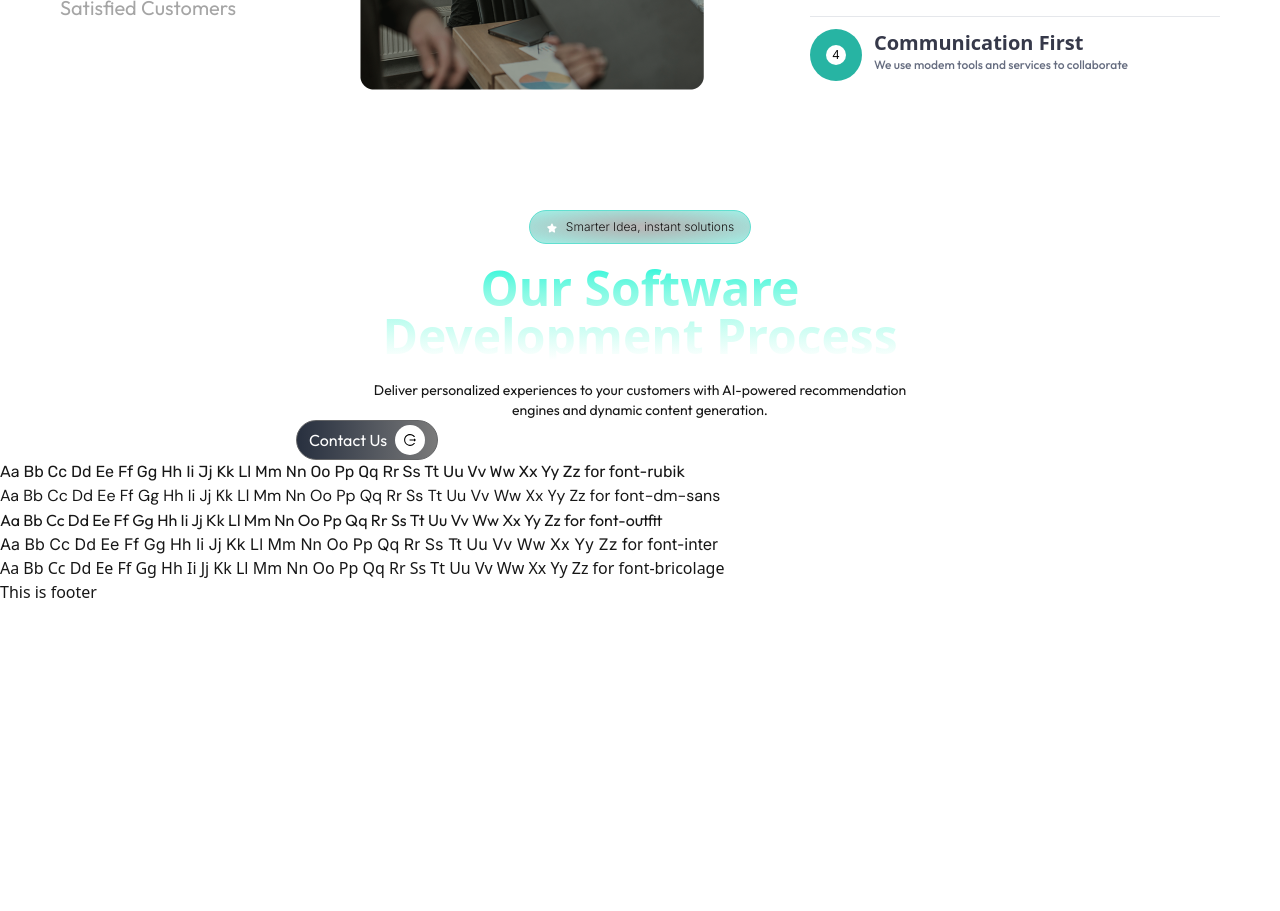
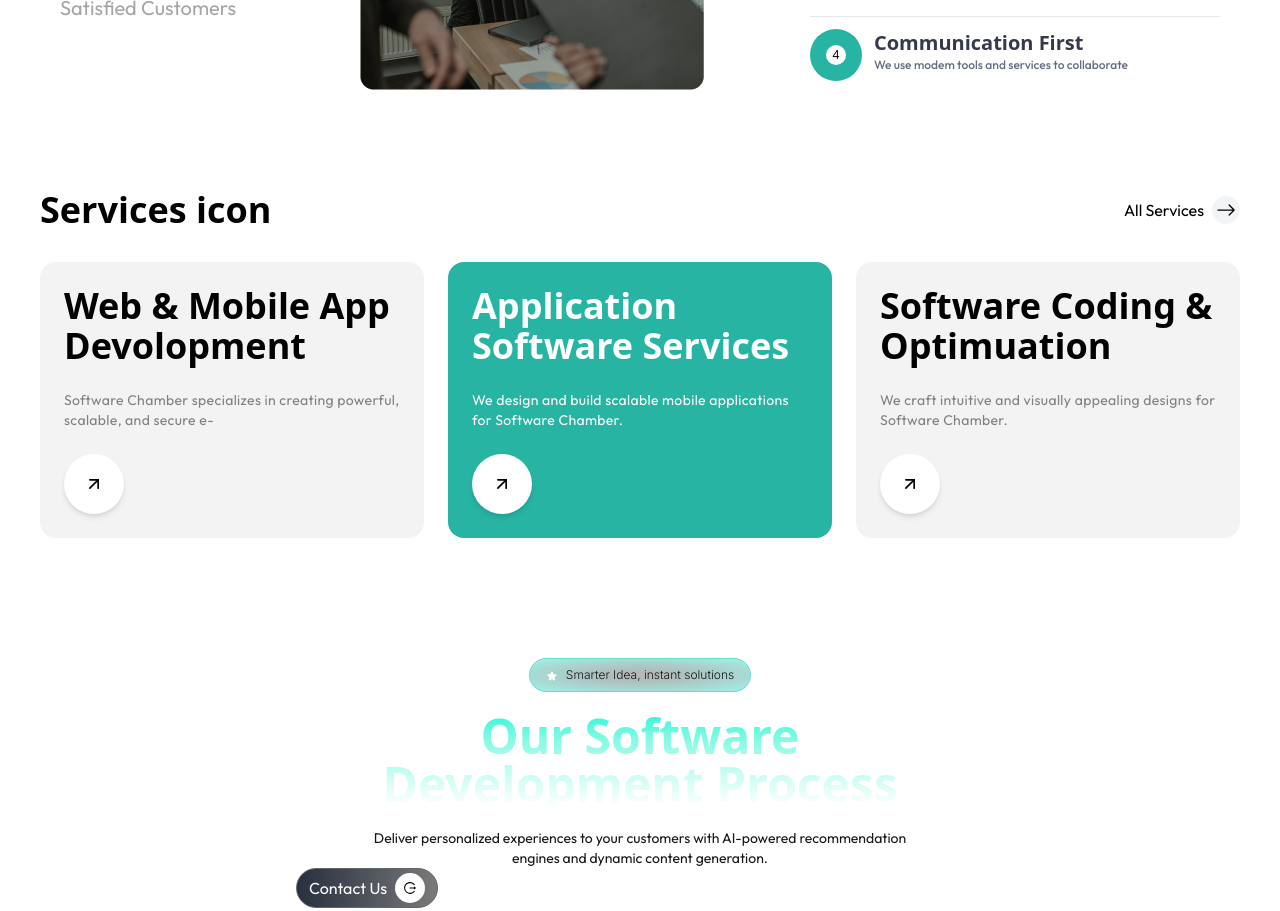
Before and after one commit to developerMohib/software-chamber, a Next.js app: page / in a window 1280 px wide. Shown: the part 860-1771 px from the top of the page. Before the commit the page ends 1464 px from the top, so only its background shows below. Built offline with nearby package versions, Linux system fonts and the light colour scheme.

Commit message:
servives section added

```diff
--- a/src/components/home/MyHome.tsx
+++ b/src/components/home/MyHome.tsx
@@ -2,12 +2,14 @@ import React from 'react';
 import Banner from '../banner/Banner';
 import Process from '../process/Process';
 import Aboutus from '../aboutUs/Aboutus';
+import Services from '../services/Services';
 
 const MyHome = () => {
     return (
         <div>
             <Banner />
             <Aboutus />
+            <Services />
             <Process />
 
 
--- /dev/null
+++ b/src/components/services/Services.tsx
@@ -0,0 +1,56 @@
+import { BsArrowRight } from "react-icons/bs";
+import { FiArrowUpRight } from "react-icons/fi";
+const servicesList = [
+    {
+        "title": "Web & Mobile App Devolopment",
+        "description": "Software Chamber specializes in creating powerful, scalable, and secure e-",
+        "color": "gray"
+    },
+    {
+        "title": "Application Software Services",
+        "description": "We design and build scalable mobile applications for Software Chamber. ",
+        "color": "green"
+    },
+    {
+        "title": "Software Coding & Optimuation",
+        "description": "We craft intuitive and visually appealing designs for Software Chamber.",
+        "color": "gray"
+    }
+]
+
+const Services = () => {
+    return (
+        <section className="bg-white p-10">
+            <div className='flex items-center justify-between mt-5 mb-8'>
+                <h1 className='text-4xl text-black font-semibold font-bricolageGrotesque'>Services icon</h1>
+                <button className="font-outfit text-black flex items-center gap-2"> All Services <span className="bg-gray-100 rounded-full p-1"> <BsArrowRight className="text-xl" /> </span> </button>
+            </div>
+
+            <div className="grid grid-cols-1 md:grid-cols-3 gap-6 hover:duration-200">
+                {servicesList?.map((card, index) => {
+                    const isGreen = card.color === "green";
+                    return (
+                        <div
+                            key={index}
+                            className={`rounded-2xl p-6 transform transition-all duration-300
+              ${isGreen ? "bg-[#27B4A3] text-white" : "bg-[#F3F3F3]"}
+              text-black hover:-translate-y-1`}
+                        >
+                            <h1 className= {`text-4xl ${isGreen ? "text-white" : "text-black"} font-semibold mb-2 font-bricolageGrotesque`} >{card.title}</h1>
+                            <p className={`my-6 tracking-wide font-outfit text-sm ${isGreen ? "text-white" : "text-[#808080]"} `}>{card.description}</p>
+                            <button className="cursor-pointer">
+                                <span className="bg-white rounded-full inline-flex items-center justify-center p-5 shadow-md">
+                                    <FiArrowUpRight className="text-xl text-black" />
+                                </span>
+                            </button>
+                        </div>
+                    );
+                })}
+            </div>
+
+
+        </section>
+    );
+};
+
+export default Services;
```
